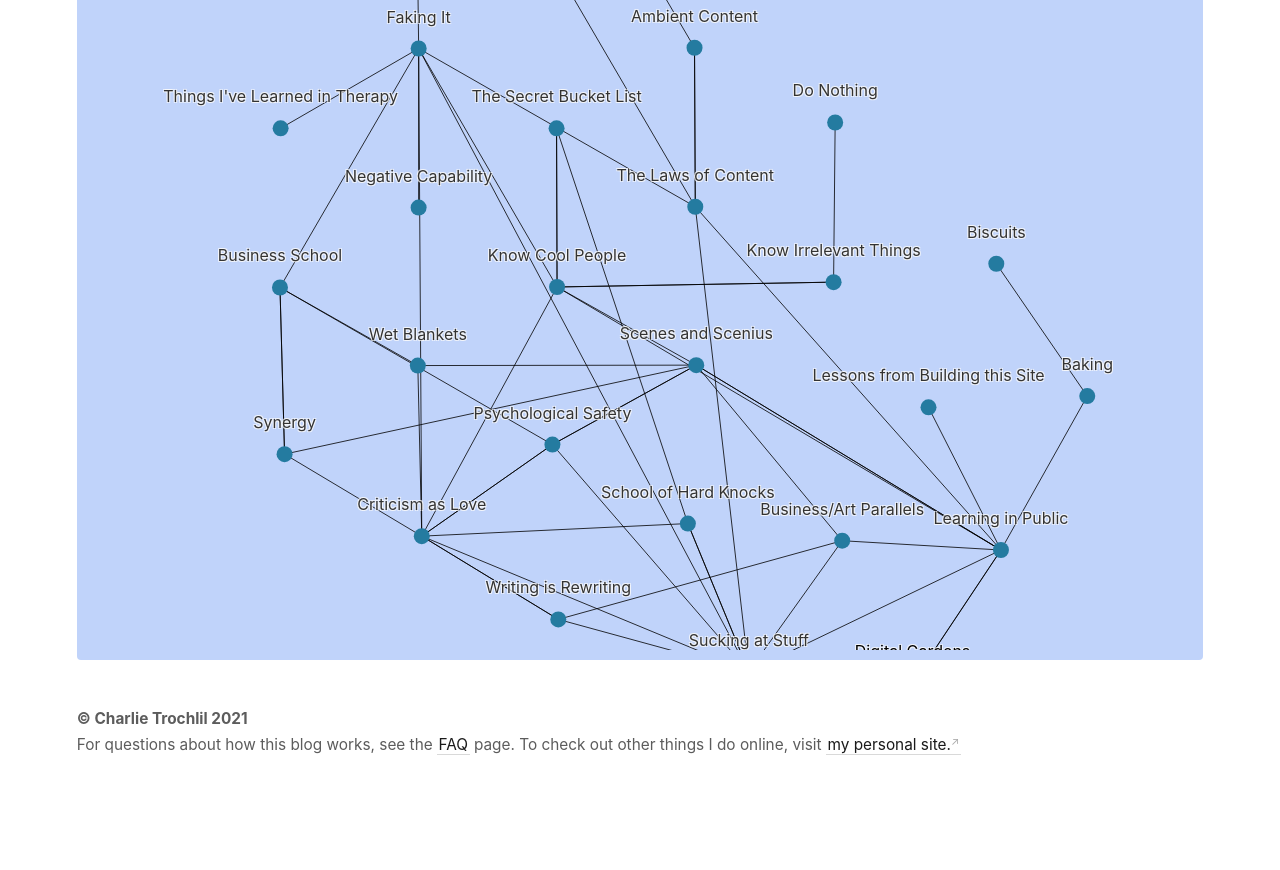
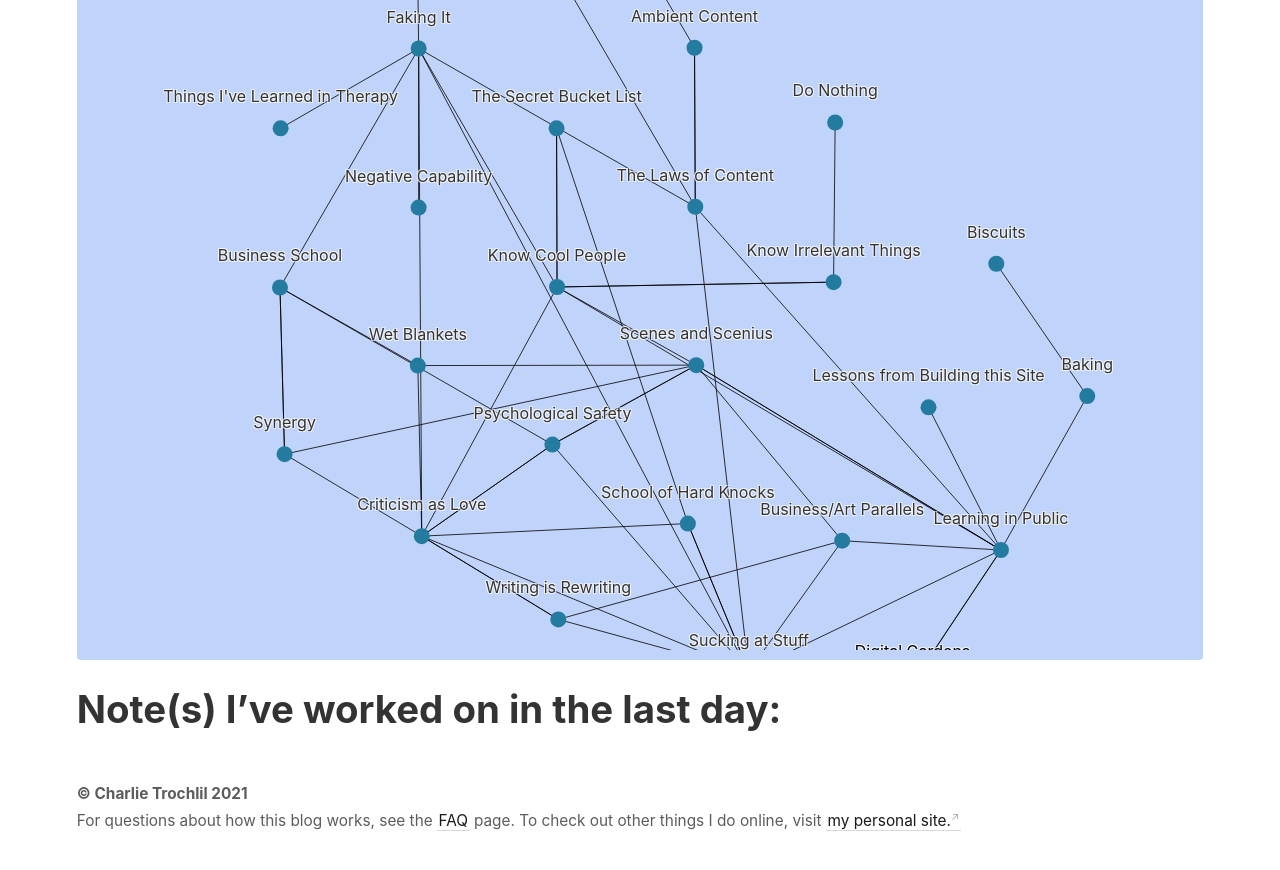
Before and after one commit to rhymeswithvocal/digital-garden, a Jekyll site: the page built from _pages/index.md, in a window 1280 px wide and 900 px high, scrolled down 693 px. Shown: the top 870 px of the window. Built offline with Jekyll 4.4.1, drawn with Linux system fonts in a browser that asks for light colours; before the commit the page ends 1518 px from its top, so only the background shows below that.

Commit message:
wrote some liquid to show recent notes

```diff
--- a/_pages/index.md
+++ b/_pages/index.md
@@ -20,6 +20,20 @@ If you're looking for a specific (or a non-specific) note, check below:
 
 {% include notes_graph.html %}
 
+# Note(s) I've worked on in the last day:
+<div>
+{% capture now_time %} {{'now' | date: "%s"}} {% endcapture %}
+{% assign now_time_no = now_time | minus: 86400 %}
+{% for note in site.notes %}
+{% capture note_time %} {{note.last_modified_at | date: "%s"}} {% endcapture %}
+{% assign note_time_no = note_time | plus: 0 %}
+{% if note_time_no > now_time_no %}
+ <a href="{{note.url}}" class="internal-link">{{note.title}}</a> {{note.last_modified_at | date: "%s"}} - {{note_time_no}} - {{now_time}}<br>
+{% endif %}
+{% endfor %}
+</div>
+
+
 <!-- <style>
   .wrapper {
     max-width: 46em;
```
